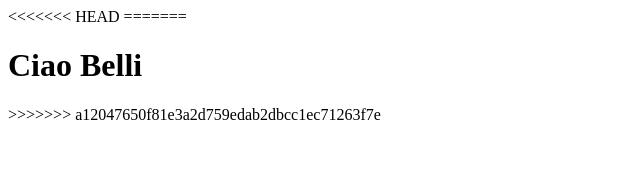
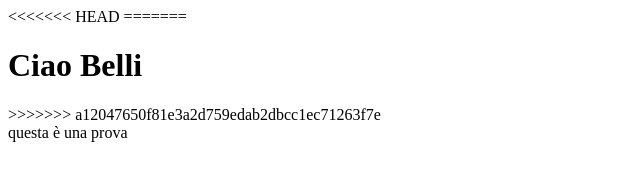
Before and after one commit to luca-de-bar/js-pwdgen-wannabe, a plain HTML site: page index.html in a window 1280 px wide. Shown: the whole page, without its empty margins (0-640 px from the left). Drawn offline with Linux system fonts and the light colour scheme.

Commit message:
add : terzo commit

```diff
--- a/index.html
+++ b/index.html
@@ -14,6 +14,8 @@
 =======
     <h1>Ciao Belli</h1>
 >>>>>>> a12047650f81e3a2d759edab2dbcc1ec71263f7e
+
+<div class="test-luca">questa è una prova</div>
 </body>
 
 </html>
```
